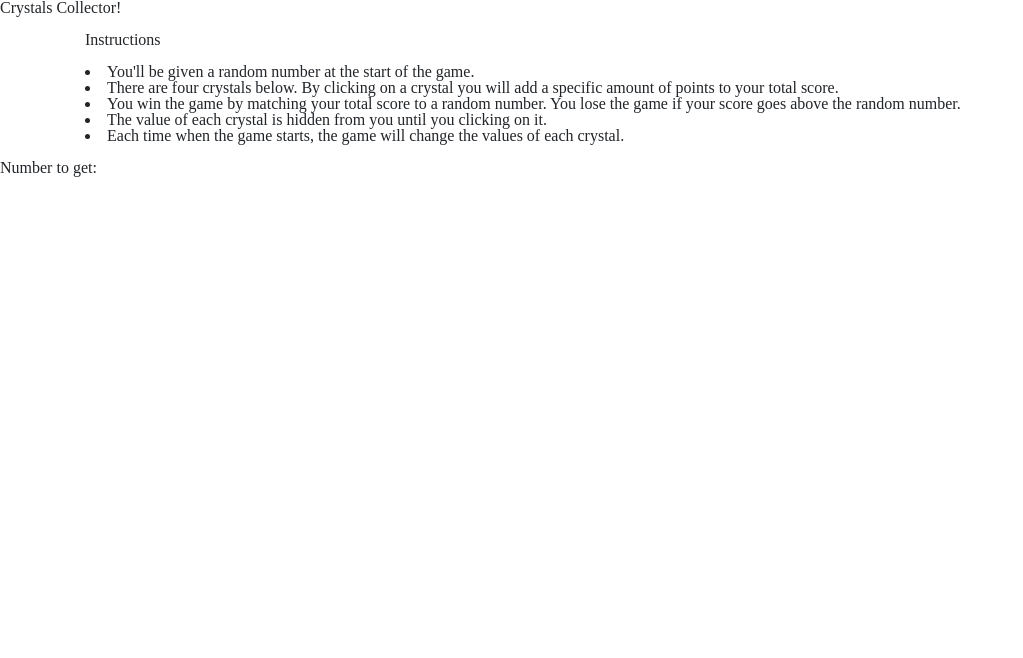
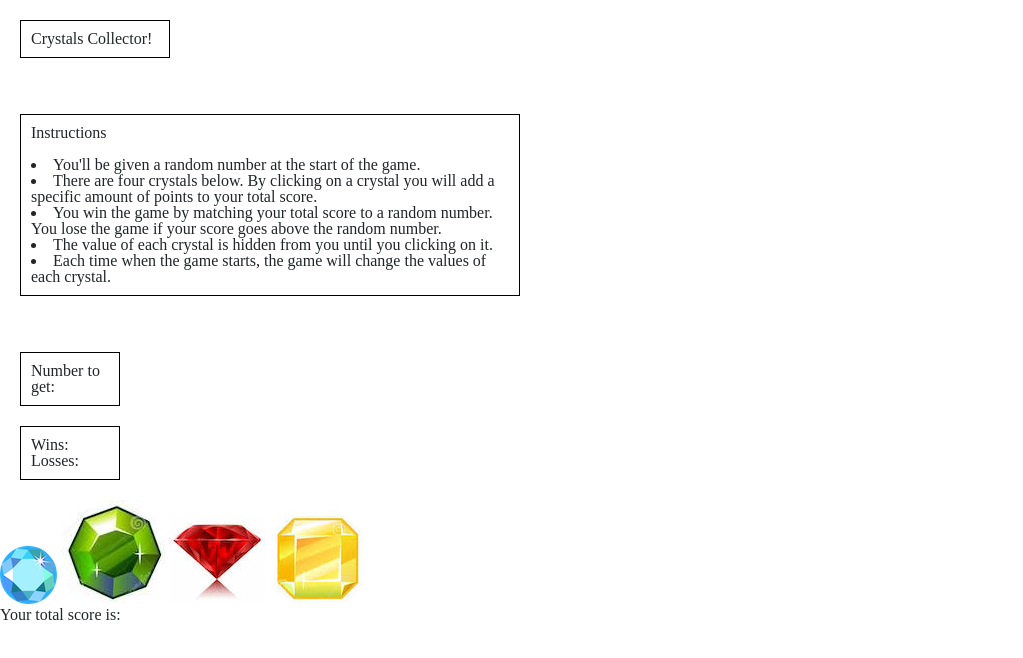
Before and after one commit to ja32183/unit-4-game, a plain HTML site: page index.html in a window 1280 px wide. Shown: the whole page, without its empty margins (0-1023 px from the left). Drawn offline with nearby package versions, Linux system fonts and the light colour scheme.

Commit message:
added html, css

```diff
--- a/assets/css/style.css
+++ b/assets/css/style.css
@@ -1,4 +1,36 @@
-.wallpaper{
-background-image:url("Bitcoin-Diamond.jpg");
+
+
+
+
+.header {
+    width: 150px;
+    border: 1px solid black;
+    padding: 10px;
+    margin: 20px;
 
 }
+
+.container{
+
+    width: 500px;
+    border: 1px solid black;
+    padding: 10px;
+    margin: 20px;
+}
+
+.Numbertoget{
+    width: 100px;
+    border: 1px solid black;
+    padding: 10px;
+    margin: 20px;
+
+}
+
+.winsAndLosses{
+    width: 100px;
+    border: 1px solid black;
+    padding: 10px;
+    margin: 20px;
+
+
+}
--- a/index.html
+++ b/index.html
@@ -40,12 +40,31 @@
 
 </div>
 <br>
-<div class= "Number to get">
+<div class= "Numbertoget">
    <h2>Number to get:
 
       <span id= "randomNumber"></span>
    </h2>
    </div>
+   <div class ="winsAndLosses">
+</h2>Wins:
+<span id= "numberWins"></span>
+</br>
+Losses:
+<span id= "numberLosses"></span>
+</h2>
+</div>
+<div class="crystals">
+   <img src="assets/images/bluecrystal.png" class=gemImage id="one" alt="Blue Gem">
+   <img src="assets/images/greencrystal.jpg" class=gemImage id="two" alt="Green Gem">
+   <img src="assets/images/redcrystal.jpeg" class=gemImage id= "three" alt="Red Gem">
+   <img src="assets/images/yellowcrystal.jpeg" class=gemImage id= "four" alt="Yellow Gem">
+</div>
+<div class="userTotal">
+   <h2>Your total score is:
+      <span id="finalTotal"></span>
+   </h2>
+</div>
 
 
 </body>
```
Also changed, not shown: assets/images/bluecrystal.png (added), assets/images/greencrystal.jpg (added), assets/images/redcrystal.jpeg (added), assets/images/yellowcrystal.jpeg (added), 1 other file.
